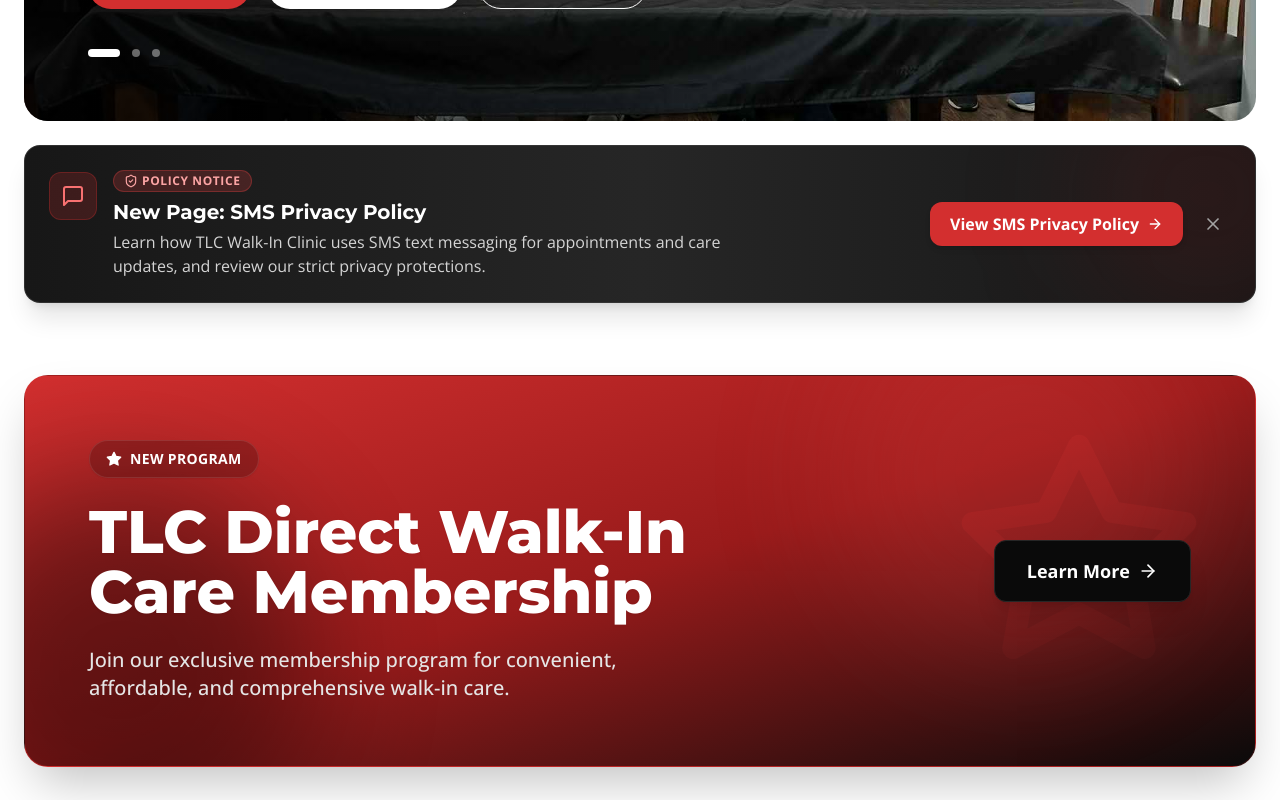
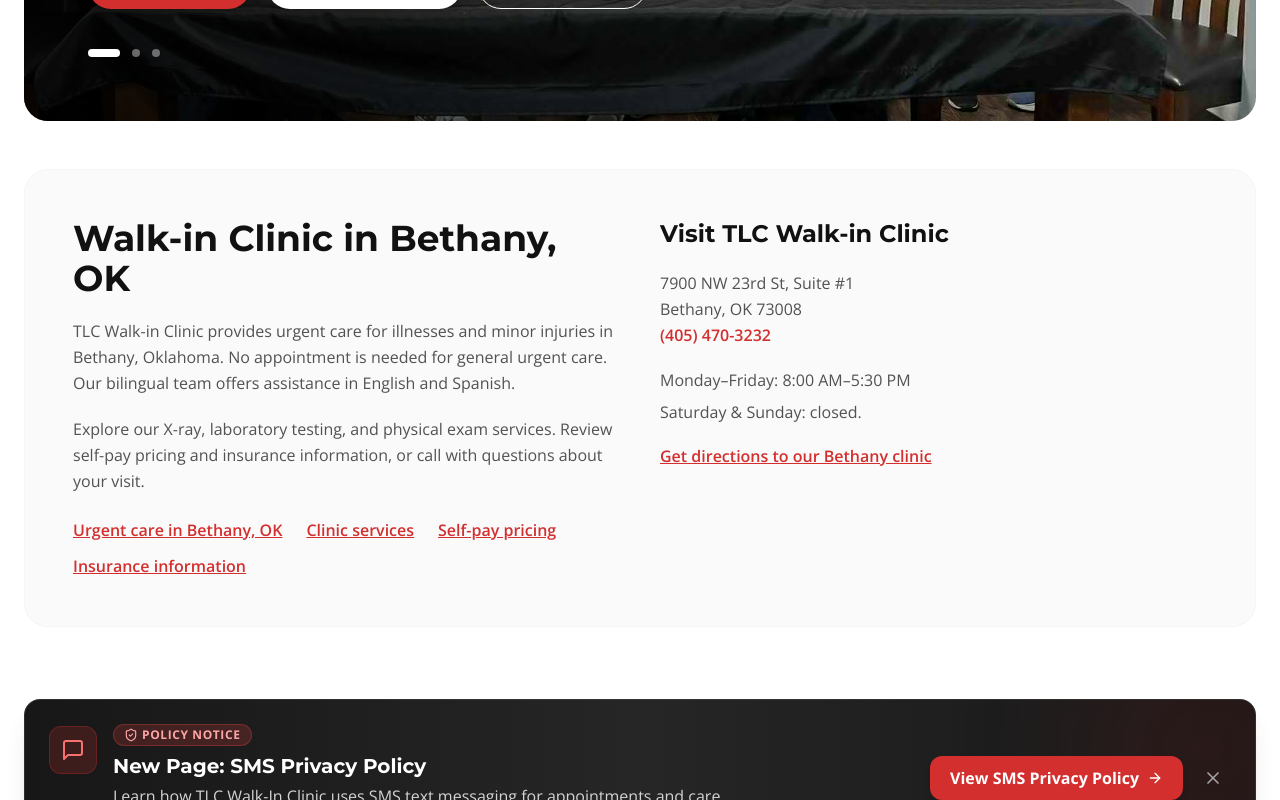
Before and after one commit to tlcwalkinclinic13-svg/TLC-Walkin-Clinic-Website, a React (Vite) app: page /#/ in a window 1280 px wide. Shown: the part 700-1500 px from the top of the page. Built offline with nearby package versions, Linux system fonts and the light colour scheme.

Commit message:
Optimize homepage for Bethany local urgent care searches

```diff
--- a/App.tsx
+++ b/App.tsx
@@ -42,8 +42,8 @@
 
 const routeMetadata: Record<string, { title: string; description: string; index?: boolean }> = {
   '/': {
-    title: 'Urgent Care in Bethany, OK | TLC Walk-in Clinic',
-    description: 'TLC Walk-in Clinic provides walk-in urgent care in Bethany, OK for illnesses, minor injuries, X-rays, testing, physicals, and more. No appointment needed.',
+    title: 'Urgent Care & Walk-in Clinic in Bethany, OK | TLC',
+    description: 'Visit TLC Walk-in Clinic for urgent care in Bethany, OK. Bilingual staff, self-pay options, and no appointment needed for general urgent care. (405) 470-3232.',
   },
   '/urgent-care-bethany-ok': {
     title: 'Walk-In Urgent Care in Bethany, OK | TLC Walk-in Clinic',
--- a/components/Footer.tsx
+++ b/components/Footer.tsx
@@ -52,7 +52,7 @@
 
           {/* Visit Us */}
           <div className="md:pt-10">
-            <h5 className="font-bold font-heading text-dark text-lg mb-8">{t('footer.visit')}</h5>
+            <h2 className="font-bold font-heading text-dark text-lg mb-8">{t('footer.visit')}</h2>
             <div className="space-y-6 text-base text-neutral-500">
               <p className="flex gap-3 items-start">
                 <MapPin className="h-6 w-6 text-primary shrink-0" />
@@ -74,7 +74,7 @@
 
           {/* Hours */}
           <div className="md:pt-10">
-            <h5 className="font-bold font-heading text-dark text-lg mb-8">{t('footer.hours')}</h5>
+            <h2 className="font-bold font-heading text-dark text-lg mb-8">{t('footer.hours')}</h2>
             <ul className="space-y-4 text-base text-neutral-600 mb-8">
               <li className="flex justify-between border-b border-neutral-100 pb-2">
                 <span>{t('footer.monfri')}:</span>
@@ -90,7 +90,7 @@
               </li>
             </ul>
 
-            <h5 className="font-bold font-heading text-dark text-lg mb-6">{t('footer.resources')}</h5>
+            <h2 className="font-bold font-heading text-dark text-lg mb-6">{t('footer.resources')}</h2>
             <div className="flex flex-col gap-3"><Link to="/urgent-care-bethany-ok" className="text-neutral-600 hover:text-primary font-medium pl-2">{language === 'es' ? 'Atención urgente en Bethany' : 'Urgent Care in Bethany'}</Link>
               <Link
                 to="/insurance"
--- /dev/null
+++ b/components/LocalCareSection.tsx
@@ -0,0 +1,45 @@
+import React from 'react';
+import { Link } from 'react-router-dom';
+import { useLanguage } from '../context/LanguageContext';
+
+export const LocalCareSection: React.FC = () => {
+  const { language } = useLanguage();
+  const es = language === 'es';
+  return (
+    <section aria-labelledby="local-care-heading" className="px-4 md:px-6 py-12">
+      <div className="max-w-7xl mx-auto rounded-3xl bg-neutral-50 border border-neutral-100 p-8 md:p-12 grid md:grid-cols-2 gap-10">
+        <div>
+          <h2 id="local-care-heading" className="text-3xl md:text-4xl font-heading font-bold text-dark mb-5">
+            {es ? 'Clínica sin cita en Bethany, OK' : 'Walk-in Clinic in Bethany, OK'}
+          </h2>
+          <p className="text-neutral-600 leading-relaxed mb-5">
+            {es
+              ? 'TLC Walk-in Clinic ofrece atención urgente para enfermedades y lesiones menores en Bethany, Oklahoma. No necesita cita para la atención urgente general. Nuestro equipo bilingüe ofrece asistencia en inglés y español.'
+              : 'TLC Walk-in Clinic provides urgent care for illnesses and minor injuries in Bethany, Oklahoma. No appointment is needed for general urgent care. Our bilingual team offers assistance in English and Spanish.'}
+          </p>
+          <p className="text-neutral-600 leading-relaxed mb-6">
+            {es
+              ? 'Explore nuestros servicios de radiografías, pruebas de laboratorio y exámenes físicos. Revise los precios de pago por cuenta propia y la información de seguros, o llame si tiene preguntas sobre su visita.'
+              : 'Explore our X-ray, laboratory testing, and physical exam services. Review self-pay pricing and insurance information, or call with questions about your visit.'}
+          </p>
+          <nav aria-label={es ? 'Información para su visita' : 'Information for your visit'} className="flex flex-wrap gap-x-6 gap-y-3 text-primary font-semibold">
+            <Link to="/urgent-care-bethany-ok" className="underline hover:text-primary-dark">{es ? 'Atención urgente en Bethany, OK' : 'Urgent care in Bethany, OK'}</Link>
+            <Link to="/services" className="underline hover:text-primary-dark">{es ? 'Servicios de la clínica' : 'Clinic services'}</Link>
+            <Link to="/pricing" className="underline hover:text-primary-dark">{es ? 'Precios de pago por cuenta propia' : 'Self-pay pricing'}</Link>
+            <Link to="/insurance" className="underline hover:text-primary-dark">{es ? 'Información de seguros' : 'Insurance information'}</Link>
+          </nav>
+        </div>
+        <div>
+          <h3 className="text-2xl font-heading font-bold text-dark mb-5">{es ? 'Visite TLC Walk-in Clinic' : 'Visit TLC Walk-in Clinic'}</h3>
+          <address className="not-italic text-neutral-600 leading-relaxed mb-5">
+            7900 NW 23rd St, Suite #1<br />Bethany, OK 73008<br />
+            <a href="tel:4054703232" className="text-primary font-semibold hover:underline">(405) 470-3232</a>
+          </address>
+          <p className="text-neutral-600 mb-2">{es ? 'Lunes a viernes: 8:00 a. m.–5:30 p. m.' : 'Monday–Friday: 8:00 AM–5:30 PM'}</p>
+          <p className="text-neutral-600 mb-5">{es ? 'Sábado y domingo: cerrado.' : 'Saturday & Sunday: closed.'}</p>
+          <a href="https://www.google.com/maps/dir//7900+NW+23rd+St+%231,+Bethany,+OK+73008" target="_blank" rel="noopener noreferrer" className="text-primary font-semibold underline hover:text-primary-dark">{es ? 'Cómo llegar a nuestra clínica en Bethany' : 'Get directions to our Bethany clinic'}</a>
+        </div>
+      </div>
+    </section>
+  );
+};
--- a/components/SMSAlertBanner.tsx
+++ b/components/SMSAlertBanner.tsx
@@ -33,9 +33,9 @@
                   </span>
                 </div>
 
-                <h3 className="text-lg sm:text-xl font-heading font-bold text-white mb-1">
+                <h2 className="text-lg sm:text-xl font-heading font-bold text-white mb-1">
                   {t('home.sms_alert.title')}
-                </h3>
+                </h2>
 
                 <p className="text-neutral-300 text-sm sm:text-base leading-relaxed max-w-2xl">
                   {t('home.sms_alert.desc')}
--- a/index.html
+++ b/index.html
@@ -3,14 +3,14 @@
 <head>
     <meta charset="UTF-8">
     <meta name="viewport" content="width=device-width, initial-scale=1.0">
-    <title>Urgent Care in Bethany, OK | TLC Walk-in Clinic</title>
-    <meta name="description" content="TLC Walk-in Clinic provides walk-in urgent care in Bethany, OK for illnesses, minor injuries, X-rays, testing, physicals, and more. No appointment needed.">
+    <title>Urgent Care &amp; Walk-in Clinic in Bethany, OK | TLC</title>
+    <meta name="description" content="Visit TLC Walk-in Clinic for urgent care in Bethany, OK. Bilingual staff, self-pay options, and no appointment needed for general urgent care. (405) 470-3232.">
     <meta name="robots" content="index, follow">
     <link rel="canonical" href="https://www.tlcwalkinclinic.com/">
     <meta property="og:type" content="website">
     <meta property="og:url" content="https://www.tlcwalkinclinic.com/">
-    <meta property="og:title" content="Urgent Care in Bethany, OK | TLC Walk-in Clinic">
-    <meta property="og:description" content="Walk-in care for illnesses, minor injuries, X-rays, testing, physicals, and more in Bethany, Oklahoma.">
+    <meta property="og:title" content="Urgent Care &amp; Walk-in Clinic in Bethany, OK | TLC">
+    <meta property="og:description" content="Visit TLC Walk-in Clinic for urgent care in Bethany, OK. Bilingual staff, self-pay options, and no appointment needed for general urgent care. (405) 470-3232.">
     <meta property="og:image" content="https://www.tlcwalkinclinic.com/tlc-staff.jpg">
     <meta name="twitter:card" content="summary_large_image">
     <link rel="icon" href="/logo.png">
@@ -68,6 +68,13 @@
   "telephone": "+1-405-470-3232",
   "image": "https://www.tlcwalkinclinic.com/tlc-staff.jpg",
   "logo": "https://www.tlcwalkinclinic.com/logo.png",
+  "description": "Walk-in urgent care for illnesses and minor injuries in Bethany, Oklahoma, with bilingual assistance in English and Spanish.",
+  "hasMap": "https://www.google.com/maps/dir//7900+NW+23rd+St+%231,+Bethany,+OK+73008",
+  "areaServed": {
+    "@type": "City",
+    "name": "Bethany",
+    "containedInPlace": { "@type": "State", "name": "Oklahoma" }
+  },
   "priceRange": "$",
   "address": {
     "@type": "PostalAddress",
--- a/package.json
+++ b/package.json
@@ -5,7 +5,7 @@
   "type": "module",
   "scripts": {
     "dev": "vite",
-    "build": "tsc && vite build",
+    "build": "tsc && vite build && node scripts/prerender.mjs",
     "lint": "tsc --noEmit",
     "preview": "vite preview"
   },
--- a/pages/Home.tsx
+++ b/pages/Home.tsx
@@ -4,11 +4,13 @@
 import { PromotionBanner } from '../components/PromotionBanner';
 import { WeightLossSection, DOTSection, AboutUsSection } from '../components/FeatureSection';
 import { ReviewsSection } from '../components/ReviewsSection';
+import { LocalCareSection } from '../components/LocalCareSection';
 
 export const Home: React.FC = () => {
   return (
     <>
       <Hero />
+      <LocalCareSection />
       <SMSAlertBanner />
       <PromotionBanner />
       <div className="flex flex-col gap-8 mb-16">
```
Also changed, not shown: components/Hero.tsx (+13 -13 lines), scripts/prerender.mjs (added, +24 -0 lines), scripts/render-home.tsx (added, +23 -0 lines), vercel.json, 1 other file (tests, documents, lock files or other folders).
